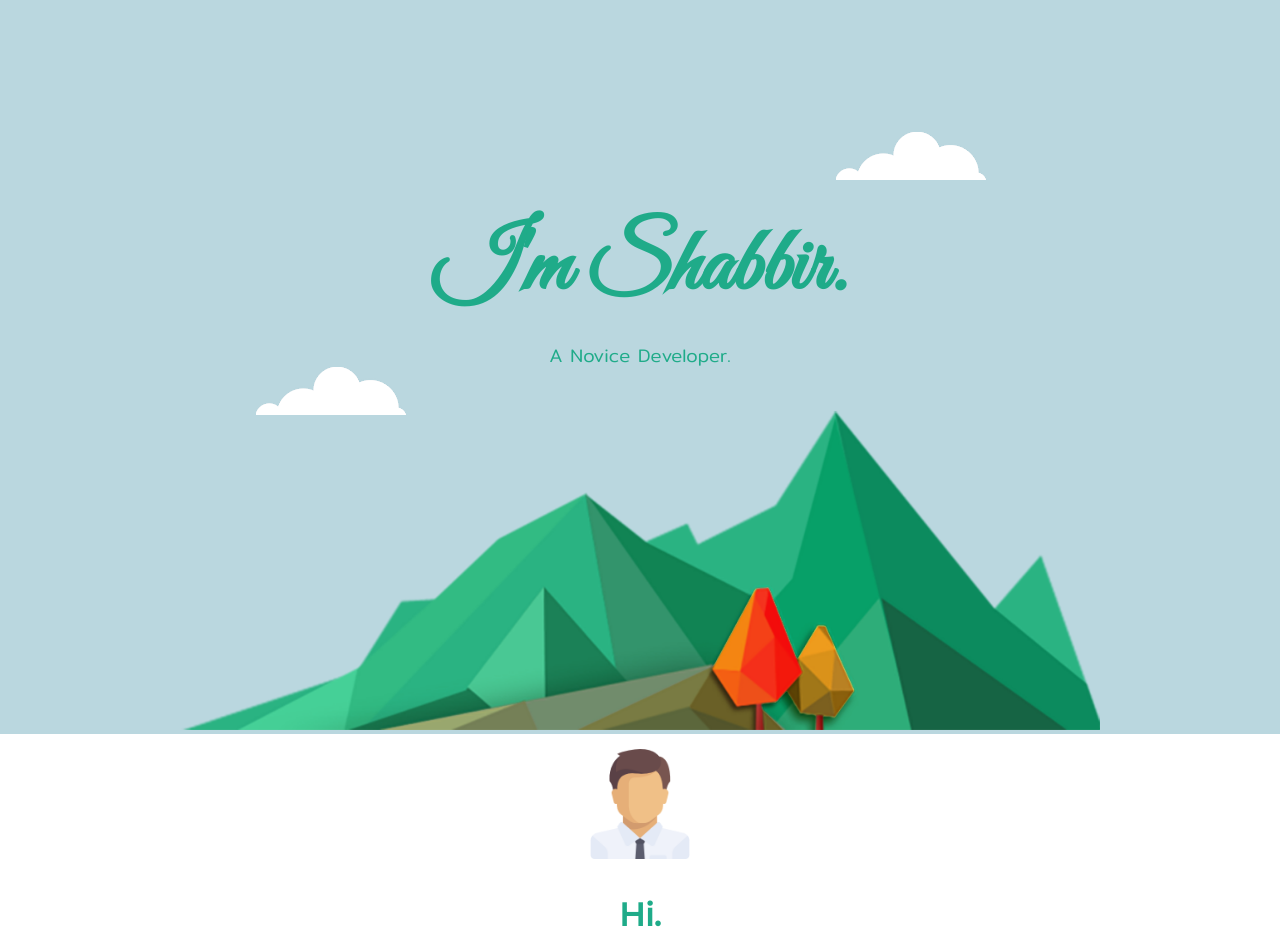
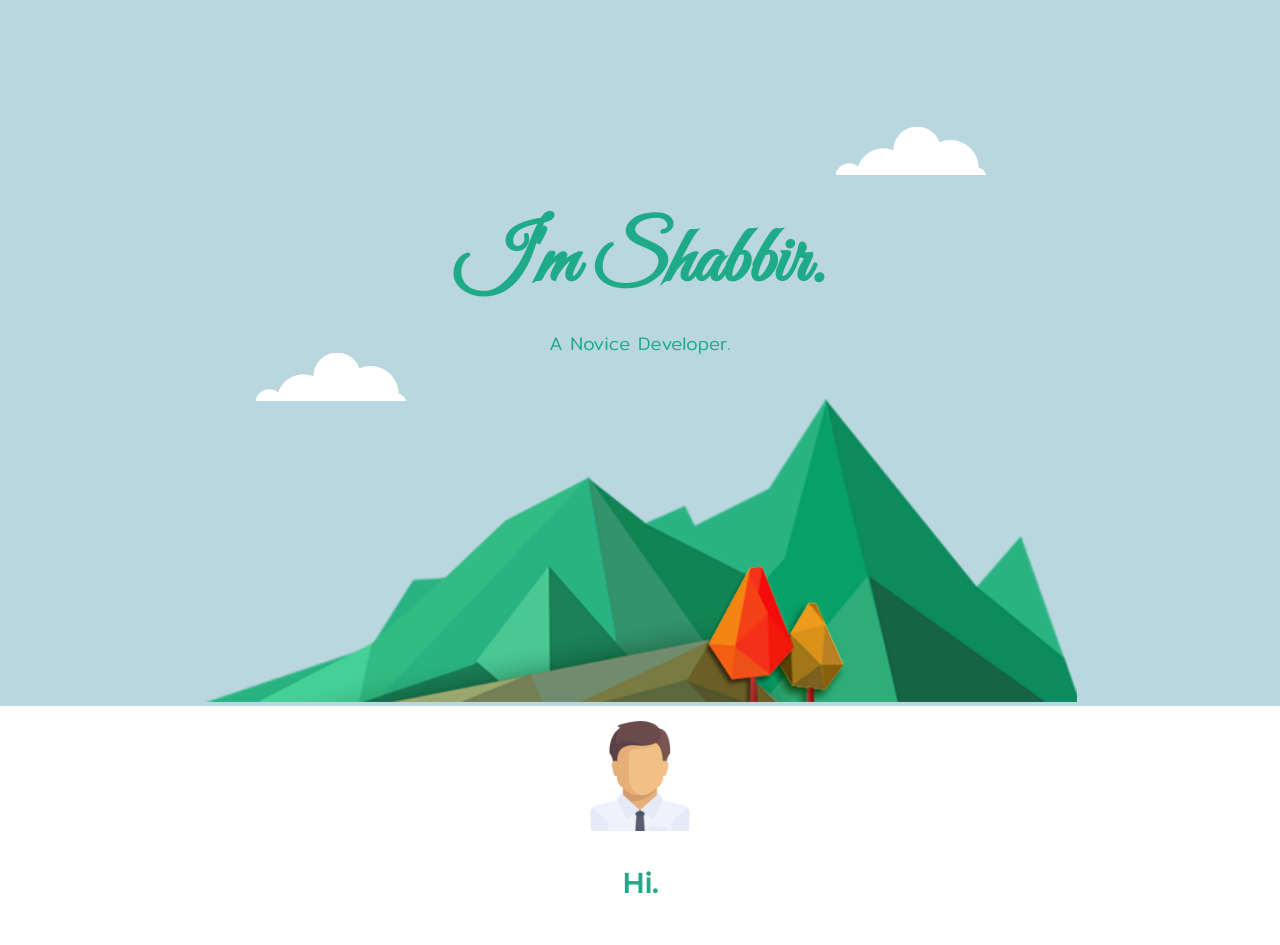
Before and after one commit to SKshbr/personal-site, a plain HTML site: page index.html in a window 1280 px wide. Shown: the top 945 px of the page. Drawn offline with Linux system fonts and the light colour scheme.

Commit message:
Update styles.css

```diff
--- a/css/styles.css
+++ b/css/styles.css
@@ -9,7 +9,7 @@ h1 {
   margin: 0 auto 1rem auto;
   color: #1fab89;
   font-family: 'Great Vibes', cursive;
-  font-size: 5.6rem;
+  font-size: 5rem;
 }
 /*
 px : rem : %  ratio   rem is same as em in terms of ratio but has a different meaning
@@ -23,7 +23,7 @@ h2 {
   color: #1fab89;
   margin-top: 2rem;
   margin-bottom: 3rem;
-  font-size: 2rem;
+  font-size: 1.7rem;
 }
 
 h3 {
@@ -111,7 +111,7 @@ hr {
 .hills {
   /* padding-top: 10px; */
   margin: 0 auto 0 auto;
-  height: 20rem;
+  height: 19rem;
 }
 
 .contact-me {
```
